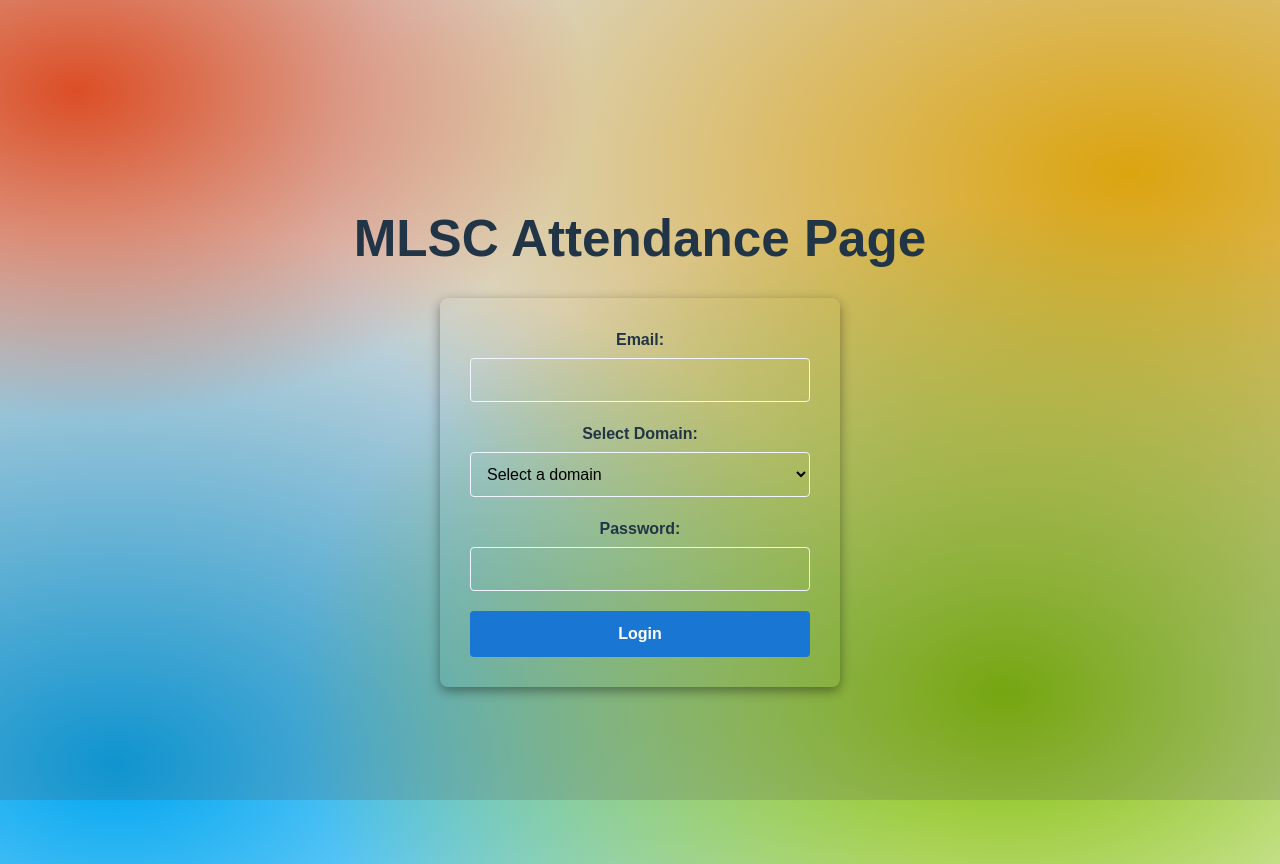
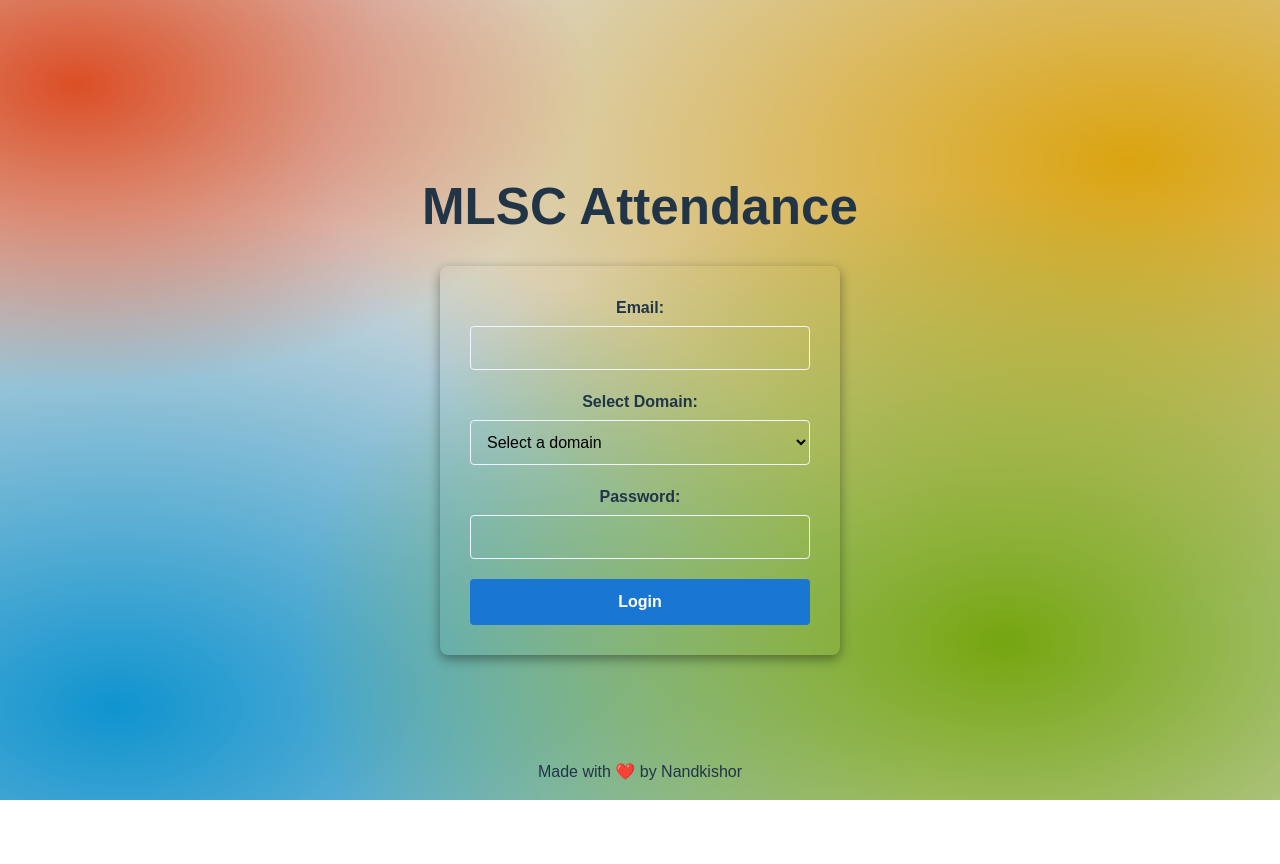
Before and after one commit to nandkishor-vasi/Attendance_System, a React (Vite) app in the folder frontend/my-app/: page / in a window 1280 px wide. After the commit the page ends 800 px from the top, so only its background shows below. Built offline with nearby package versions, Linux system fonts and the light colour scheme; no server answers.

Commit message:
Updated the text data

```diff
--- a/frontend/my-app/src/pages/Home.jsx
+++ b/frontend/my-app/src/pages/Home.jsx
@@ -45,11 +45,10 @@ function Home( {setIsLoggedIn, isLoggedIn }) {
     alignItems: "center",
     justifyContent: "center",
     fontFamily: "Arial, sans-serif",
-    minHeight: "100vh",
     boxSizing: "border-box"
   }}
 >
-  <h1 style={{ marginBottom: "30px", textAlign: "center" }}>MLSC Attendance Page</h1>
+  <h1 style={{ marginBottom: "30px", textAlign: "center" }}>MLSC Attendance</h1>
 
   {!isLoggedIn ? (
     <form
@@ -169,6 +168,9 @@ function Home( {setIsLoggedIn, isLoggedIn }) {
     </p>
   )}
 
+  <p style={{position:"absolute", bottom:"0"}}> Made with ❤️ by Nandkishor</p>
+
+
   </div>
   );
 }
```
